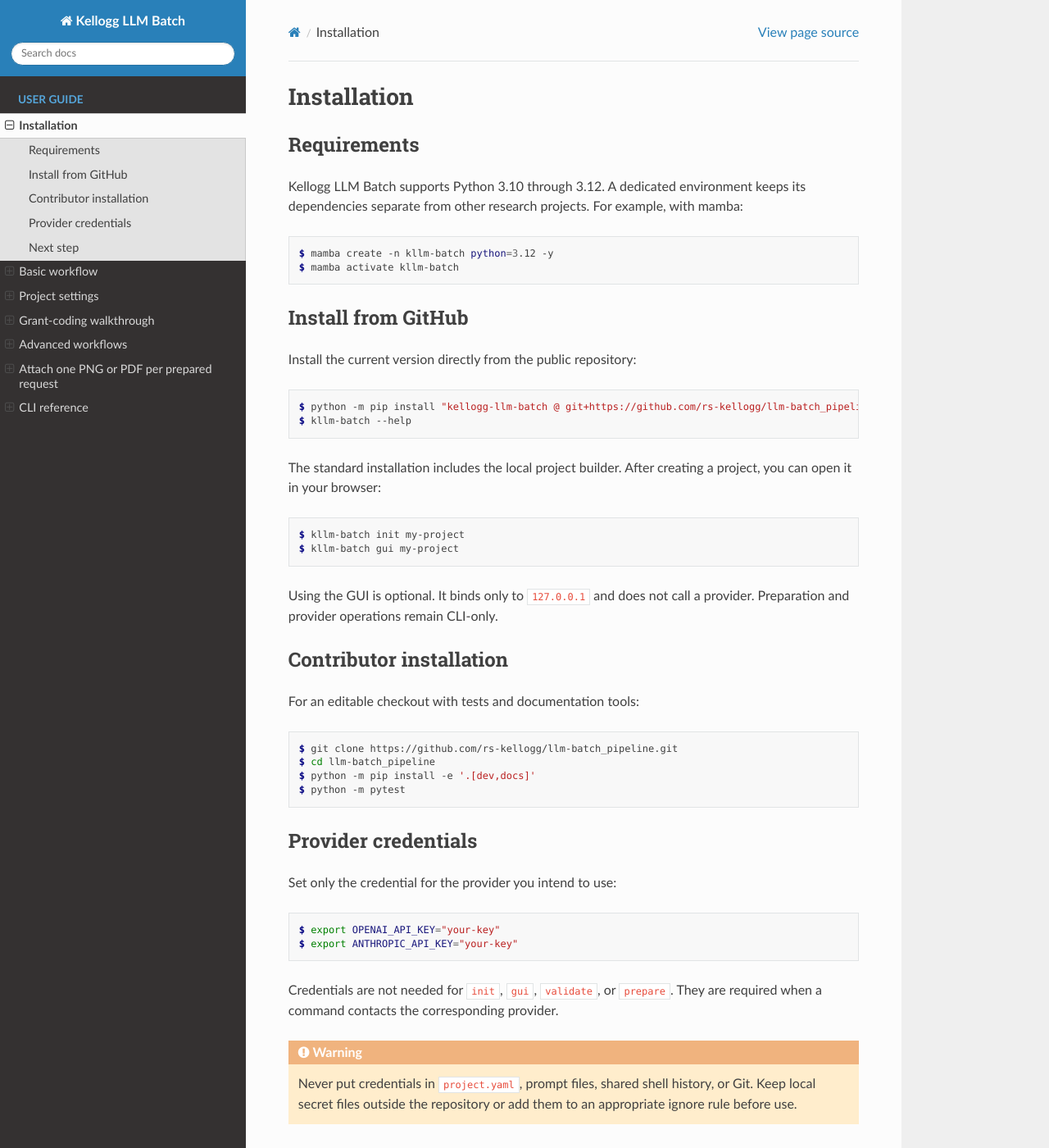
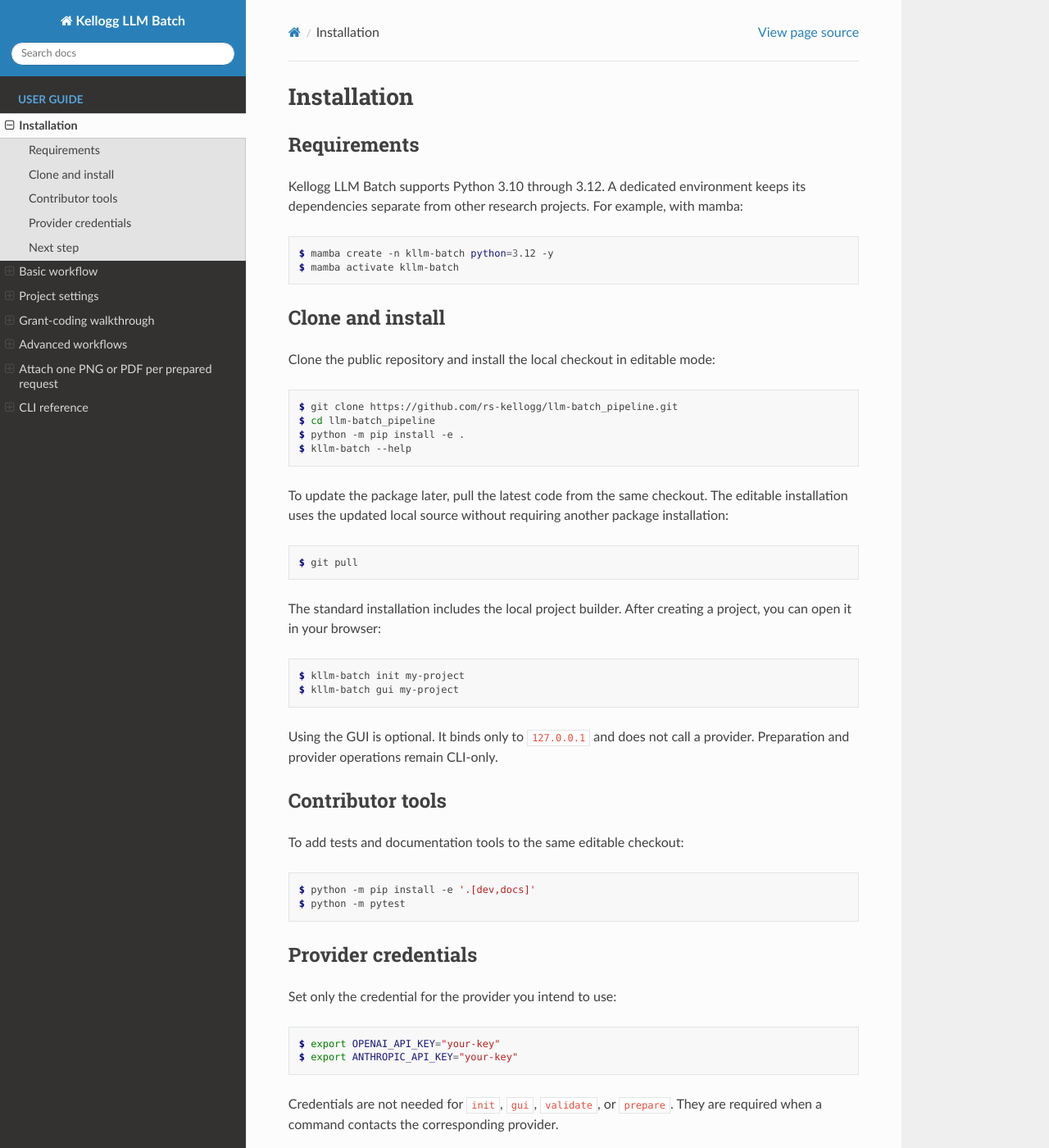
Before and after one commit to rs-kellogg/llm-batch_pipeline, a Sphinx documentation site: the page built from docs/installation.rst, in a window 1280 px wide and 1400 px high. Shown: the whole window at 82% size. Built offline with Sphinx 7.4.7 and the Read the Docs theme 3.1.0, drawn with Linux system fonts in a browser that asks for light colours.

Commit message:
remove github repo install language

```diff
--- a/docs/grant_coding.rst
+++ b/docs/grant_coding.rst
@@ -10,9 +10,8 @@
 with the same ten grants and core project files, so you can practice this
 walkthrough before adapting your own project.
 
-The commands below assume you are in the root of a repository checkout. If you
-installed the command directly from GitHub, clone the repository to obtain the
-example files:
+The commands below assume you are in the root of the repository checkout
+created during :doc:`installation`. If needed, clone and install it first:
 
 .. code-block:: console
 
--- a/docs/installation.rst
+++ b/docs/installation.rst
@@ -15,15 +15,25 @@
    $ mamba create -n kllm-batch python=3.12 -y
    $ mamba activate kllm-batch
 
-Install from GitHub
--------------------
+Clone and install
+-----------------
 
-Install the current version directly from the public repository:
+Clone the public repository and install the local checkout in editable mode:
 
 .. code-block:: console
 
-   $ python -m pip install "kellogg-llm-batch @ git+https://github.com/rs-kellogg/llm-batch_pipeline.git"
+   $ git clone https://github.com/rs-kellogg/llm-batch_pipeline.git
+   $ cd llm-batch_pipeline
+   $ python -m pip install -e .
    $ kllm-batch --help
+
+To update the package later, pull the latest code from the same checkout. The
+editable installation uses the updated local source without requiring another
+package installation:
+
+.. code-block:: console
+
+   $ git pull
 
 The standard installation includes the local project builder. After creating
 a project, you can open it in your browser:
@@ -36,15 +46,13 @@
 Using the GUI is optional. It binds only to ``127.0.0.1`` and does not call a
 provider. Preparation and provider operations remain CLI-only.
 
-Contributor installation
-------------------------
+Contributor tools
+-----------------
 
-For an editable checkout with tests and documentation tools:
+To add tests and documentation tools to the same editable checkout:
 
 .. code-block:: console
 
-   $ git clone https://github.com/rs-kellogg/llm-batch_pipeline.git
-   $ cd llm-batch_pipeline
    $ python -m pip install -e '.[dev,docs]'
    $ python -m pytest
 
```
Also changed, not shown: README.md (+6 -3 lines), 2 other files.
